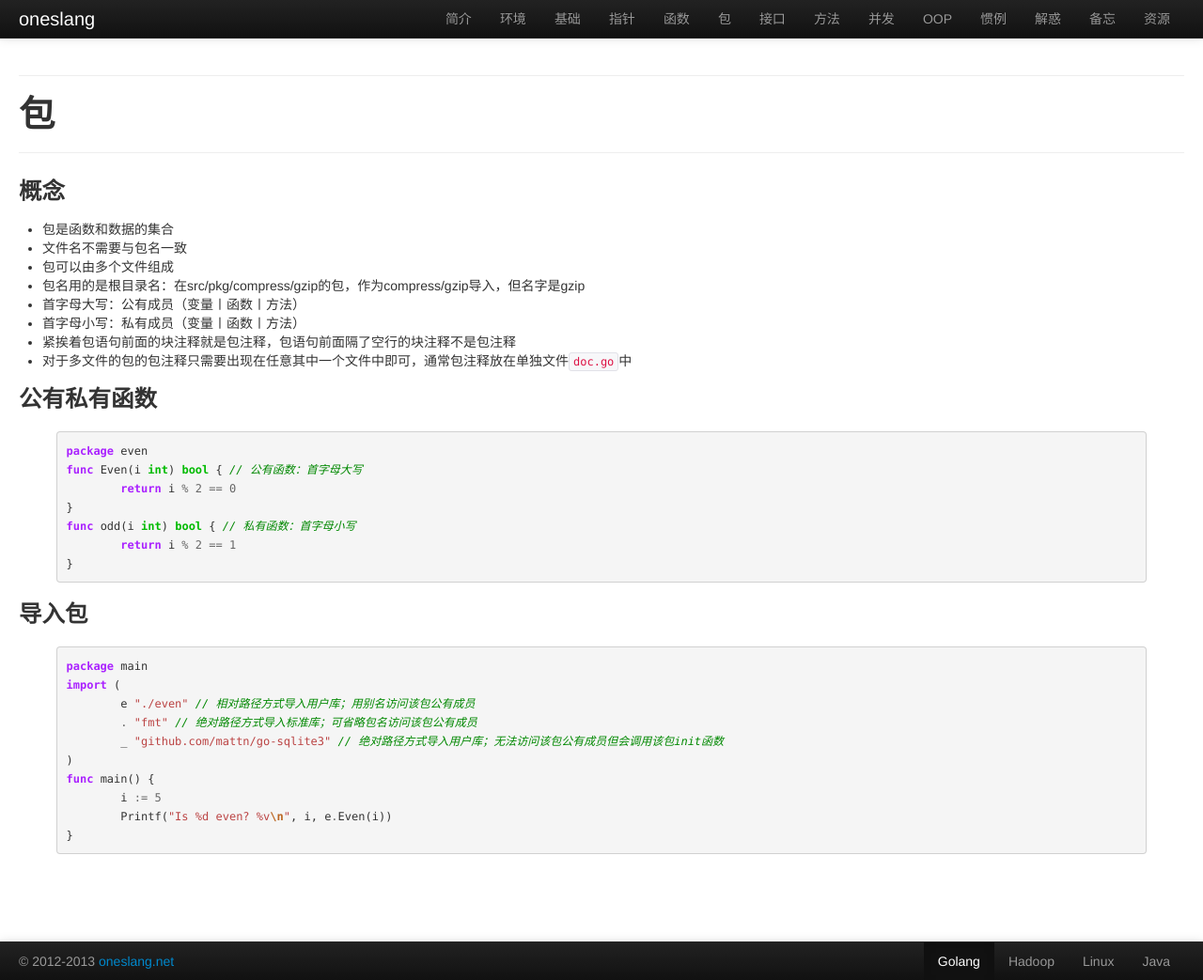
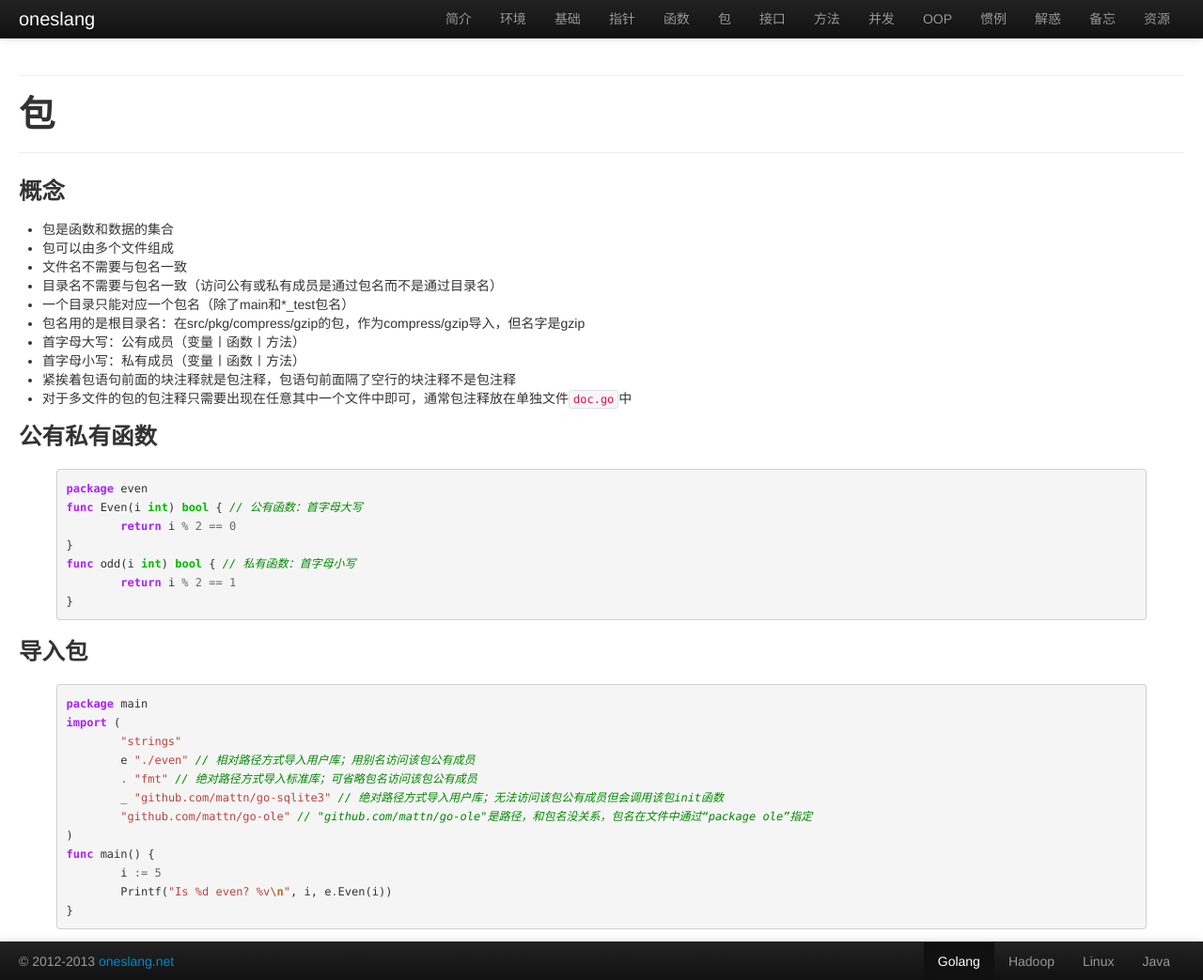
Before and after one commit to oneslang/oneslang.net, a Jekyll site: the page built from golang/package.md, in a window 1280 px wide and 1043 px high. Shown: the whole window at 94% size. Built offline with Jekyll 4.4.1, drawn with Linux system fonts in a browser that asks for light colours.

Commit message:
说明导入串和包名的关系

```diff
--- a/_config.yml
+++ b/_config.yml
@@ -6,7 +6,7 @@ keywords: go,golang,oneslang,goroutine,channel,select,interface,panic,recover
 description: golang
 
 markdown: kramdown
-pygments: true
+highlighter: true
 
 nav:
   - [golang, Golang]
--- a/golang/package.md
+++ b/golang/package.md
@@ -7,8 +7,10 @@ title: 包
 
 ### 概念
 * 包是函数和数据的集合
+* 包可以由多个文件组成
 * 文件名不需要与包名一致
-* 包可以由多个文件组成
+* 目录名不需要与包名一致（访问公有或私有成员是通过包名而不是通过目录名）
+* 一个目录只能对应一个包名（除了main和*_test包名）
 * 包名用的是根目录名：在src/pkg/compress/gzip的包，作为compress/gzip导入，但名字是gzip
 * 首字母大写：公有成员（变量〡函数〡方法）
 * 首字母小写：私有成员（变量〡函数〡方法）
@@ -30,9 +32,11 @@ func odd(i int) bool { // 私有函数：首字母小写
 {% highlight go %}
 package main
 import (
+	"strings"
 	e "./even" // 相对路径方式导入用户库；用别名访问该包公有成员
 	. "fmt" // 绝对路径方式导入标准库；可省略包名访问该包公有成员
 	_ "github.com/mattn/go-sqlite3" // 绝对路径方式导入用户库；无法访问该包公有成员但会调用该包init函数
+	"github.com/mattn/go-ole" // "github.com/mattn/go-ole"是路径，和包名没关系，包名在文件中通过“package ole”指定
 )
 func main() {
 	i := 5
```
